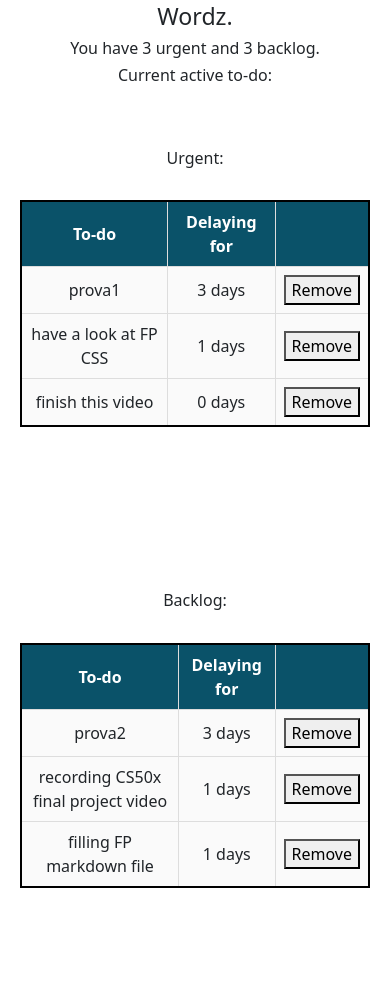
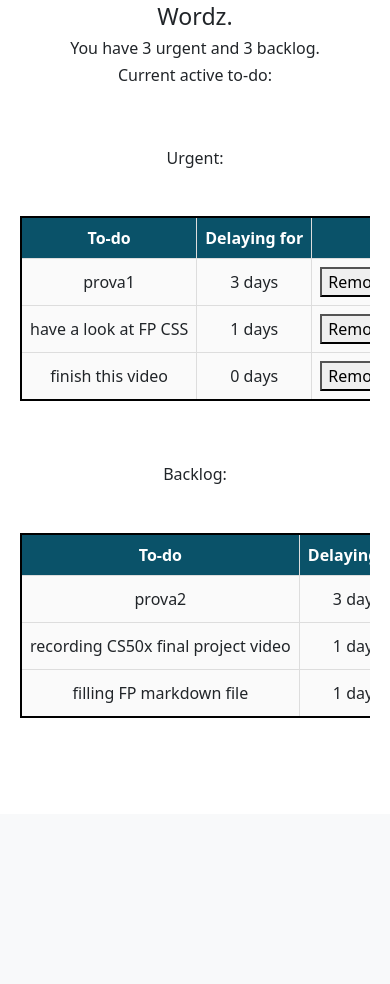
Before and after one commit to Agap3w/CS50x_finalProject, a Flask app: page /wordz in a window 390 px wide. Shown: the part 137-1121 px from the top of the page. After the commit the page ends 855 px from the top, so only its background shows below. Run offline with Flask 3, Linux system fonts and the light colour scheme; a user stored in the database is signed in; some libraries are stand-ins or nearby versions.

Commit message:
final editing before copying to vsc50

```diff
--- a/static/styles.css
+++ b/static/styles.css
@@ -22,19 +22,17 @@ nav .navbar-brand .green
     color: #2e944b;
 }
 
-/* table da sistemare con bootstrap? */
 table {
-    margin-top: 2rem;
-    margin-bottom: 3rem;
-    margin-left: auto;
-    margin-right: auto;
+    margin: 2rem auto 3rem auto;
     border: 2px solid black;
     border-collapse: collapse;
     background-color: #FAFAFA;
+    width: 100%;
+    white-space: nowrap;
 }
 
 td, th {
-    border: 1px solid black;
+    border: 1px solid #ddd;
     padding: 8px;
     text-align: center;
 }
@@ -100,24 +98,17 @@ a {
     flex-wrap: wrap;
     gap: 100px; /* gap between tables */
     justify-content: center; /* Center the container horizontally */
+}
 
-
+.table-container2 div,
+.table-container2 table {
+    max-width: 100%;
+    overflow-x: auto;
 }
 
 .chart-container {
     flex: 1;
     max-width: 600px; /* Maximum width for the chart container */
-}
-
-/* Table Styling */
-table {
-    width: 100%;
-    border-collapse: collapse;
-}
-
-table th, table td {
-    border: 1px solid #ddd;
-    padding: 8px;
 }
 
 /* Responsive Design for Mobile */
@@ -128,6 +119,11 @@ table th, table td {
 
     .chart-container {
         max-width: 100%; /* Allow chart container to take full width on small screens */
+    }
+
+    .table-container2 {
+        flex-direction: column;
+        gap: 0; /* No gap for mobile */
     }
 }
 
@@ -140,5 +136,6 @@ table th, table td {
     margin: 10px auto; /* Center the box */
     text-decoration: none;
     color: inherit;
-    width: 400px; /* Set a fixed width */
+    max-width: 400px;
+    width: 100%;
 }
--- a/templates/expense.html
+++ b/templates/expense.html
@@ -34,13 +34,13 @@
         <p>
             <br><br><h6>Recently added:</h6>
         </p>
+        <div style="overflow-x: auto;">
             <table>
                 <tr>
                     <th>Category</th>
                     <th>Description</th>
                     <th>Amount</th>
                     <th>Date</th>
-
                 </tr>
                 {% for row in user_last_expenses %}
                 <tr>
@@ -52,4 +52,5 @@
                 {% endfor %}
             </table>
         </div>
+    </div>
 {% endblock %}
--- a/templates/numberz.html
+++ b/templates/numberz.html
@@ -42,6 +42,7 @@
             <p>
                 <h6>All expenses in a table:</h6>
             </p>
+            <div style="overflow-x: auto;">
                 <table>
                     <tr>
                         <th>Category</th>
@@ -59,6 +60,7 @@
                     {% endfor %}
                 </table>
             </div>
+        </div>
         <div class = "chart-container">
             <p><h6>Spent by category:</h6></p>
             <div id="labels" style="display: none;">{{ expenses_data.labels | tojson | safe }}</div>
--- a/templates/todo.html
+++ b/templates/todo.html
@@ -30,6 +30,7 @@
     <p>
         <br><br></vr><h6>Recently added:</h6>
     </p>
+    <div style="overflow-x: auto;">
         <table>
             <tr>
                 <th>To-do</th>
@@ -42,5 +43,5 @@
             </tr>
             {% endfor %}
         </table>
-
+    </div>
 {% endblock %}
--- a/templates/wordz.html
+++ b/templates/wordz.html
@@ -12,15 +12,18 @@
 {% endblock %}
 
 {% block main %}
+
     <p>
         <h3>Wordz.</h3>
         <h6>You have {{ user_todo_urgent | length }} urgent and {{ user_todo_backlog | length }} backlog.</h6>
         <h6>Current active to-do:</h6><br>
     </p>
-    <!-- tabella1: urgent -->
+
     <div class="table-container2">
         <div>
+            <!-- tabella1: urgent -->
             <p><h6>Urgent:</h6></p>
+            <div style="overflow-x: auto;">
                 <table>
                     <tr>
                         <th>To-do</th>
@@ -40,10 +43,12 @@
                     {% endfor %}
                 </table>
             </div>
+        </div>
 
         <!-- tabella2: backlog -->
         <div>
             <p><h6>Backlog:</h6></p>
+            <div style="overflow-x: auto;">
                 <table>
                     <tr>
                         <th>To-do</th>
@@ -64,5 +69,6 @@
                 </table>
             </div>
         </div>
+    </div>
 
 {% endblock %}
```
Also changed, not shown: README.md, fp.db, 3 other files. Lines whose indentation alone changed are shown as unchanged.
